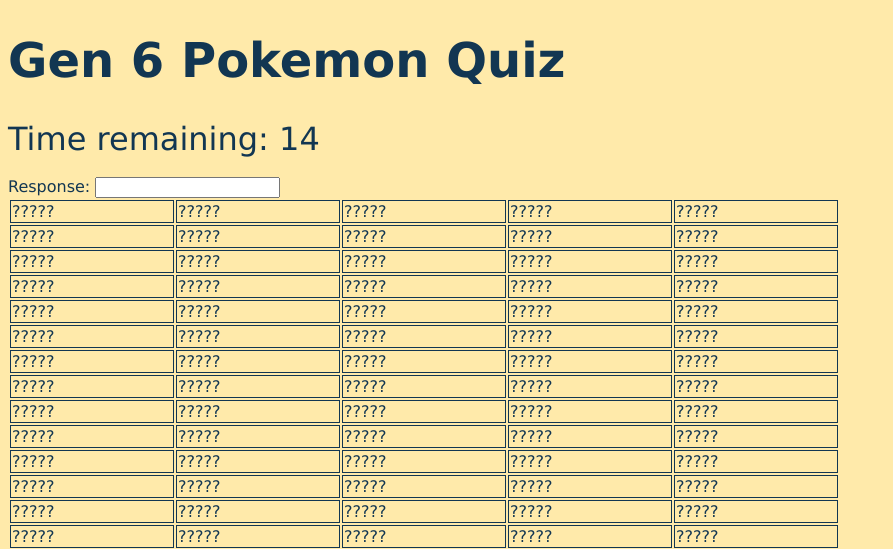
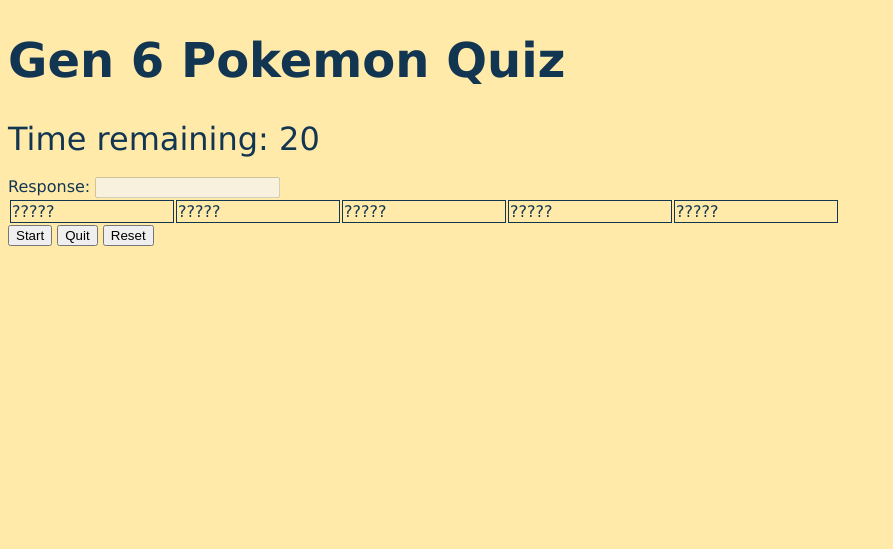
Before and after one commit to oboekevin/Web, a PHP site: page /Lab1/ in a window 1280 px wide. Shown: the top 549 px of the page, without its empty margins (0-893 px from the left). Run offline with PHP 8.4, Linux system fonts and the light colour scheme.

Commit message:
Make progress on quiz game; issue with resetting

```diff
--- a/Lab0/A/index.html
+++ b/Lab0/A/index.html
@@ -18,6 +18,6 @@
 	<img src="http://www.baldwinsmusic.com/tcms/images/FrenchHorn.gif" />
 	<img src="http://ecx.images-amazon.com/images/I/418Xf6%2BAhiL.jpg" />
 	<img src="https://sp.yimg.com/ib/th?id=JN.ioKgqcj%2bcRaULTw7yIsWiQ&pid=15.1&P=0&w=300&h=300" /> <br/>
-	<a href="index.html">Back to course index</a>
+	<a href="../../">Back to course index</a>
 </body>
 </html>
--- a/Lab0/A/stylesheet.css
+++ b/Lab0/A/stylesheet.css
@@ -3,6 +3,6 @@
 	font-weight: bold;
 }
 img {
-	height: 4cm;
-	width: 4cm;
+	height: 16em;
+	width: 20em;
 }
--- a/Lab1/index.html
+++ b/Lab1/index.html
@@ -8,13 +8,23 @@
 	<meta charset="UTF-8">
 	<meta http-equiv="Content-type" content="text/html; charset=UTF-8">
 </head>
-<body onload="make_table(); start_timer();">
-	<h1 id="big_header">Gen 6 Pokemon Quiz</h1>
+<body onload="onload();">
+	<h1 id="top_header">Gen 6 Pokemon Quiz</h1>
 	<span id="timing">Time remaining: <span id="timer">20</span></span> <br/><br/>
-	Response: <input type="text" id="input_box" value="" oninput="input_answer(this.value);" />
+	Response: <input type="text" id="input_box" value="" disabled="disabled" oninput="input_answer(this.value);" />
 	<br/>
 	<table id="pkmn_table">
 
 	</table>
+	<button id="start_button" onclick="start_game();">Start</button>
+	<button id="quit_button" onclick="end_game();">Quit</button>
+	<button id="reset_button" onclick="reset_game();">Reset</button>
 </body>
 </html>
+
+<!--
+	To do:
+	-progress bar
+	-start, quit, reset buttons
+	-clearer win/lose at end
+-->
--- a/Lab1/quiz_game.js
+++ b/Lab1/quiz_game.js
@@ -1,8 +1,8 @@
 var pkmn_list = ['Chespin', 'Quilladin', 'Chesnaught', 'Fennekin', 'Braixen', 'Delphox', 'Froakie', 'Frogadier', 'Greninja', 'Bunnelby', 'Diggersby', 'Fletchling', 'Fletchinder', 'Talonflame', 'Scatterbug', 'Spewpa', 'Vivillon', 'Litleo', 'Pyroar', 'Flabébé', 'Floette', 'Florges', 'Skiddo', 'Gogoat', 'Pancham', 'Pangoro', 'Furfrou', 'Espurr', 'Meowstic', 'Honedge', 'Doublade', 'Aegislash', 'Spritzee', 'Aromatisse', 'Swirlix', 'Slurpuff', 'Inkay', 'Malamar', 'Binacle', 'Barbaracle', 'Skrelp', 'Dragalge', 'Clauncher', 'Clawitzer', 'Helioptile', 'Heliolisk', 'Tyrunt', 'Tyrantrum', 'Amaura', 'Aurorus', 'Sylveon', 'Hawlucha', 'Dedenne', 'Carbink', 'Goomy', 'Sliggoo', 'Goodra', 'Klefki', 'Phantump', 'Trevenant', 'Pumpkaboo', 'Gourgeist', 'Bergmite', 'Avalugg', 'Noibat', 'Noivern', 'Xerneas', 'Yveltal', 'Zygarde', 'Diancie'];
-var ROWS = 14;
+var ROWS = 1; //14;
 var COLS = 5;
 var first_id = 650;
-var last_id = 719;
+var last_id = 654; // 719;
 var num_pokemon = last_id - first_id + 1;
 var count = first_id;
 var number_completed = 0;
@@ -15,6 +15,9 @@
 				document.getElementById("pkmn" + (k + first_id)).innerHTML = (k + first_id) + " - " + pkmn_list[k];
 				number_completed++;
 				document.getElementById("input_box").value = "";
+				if (number_completed == num_pokemon) {
+					end_game();
+				}
 			}
 		}
 	}
@@ -38,10 +41,34 @@
 		var time = parseInt(document.getElementById('timer').innerHTML)
 		if (time == 0) {
 			clearInterval(interval_id);
-			document.getElementById('timing').innerHTML = ('Result: ' + number_completed + " / " + num_pokemon)
-			document.getElementById('input_box').setAttribute('disabled', 'disabled');
+			end_game();
 		} else {
 			document.getElementById('timer').innerHTML = "" + (time - 1)
 		}
 	}, 1000);
 };
+
+function onload() {
+	make_table();
+	document.getElementById('start_button').removeAttribute('disabled');
+}
+
+function start_game() {
+	document.getElementById('input_box').removeAttribute('disabled');
+	document.getElementById('start_button').setAttribute('disabled', 'disabled');
+	start_timer();
+};
+
+function reset_game() {
+	document.getElementById('input_box').removeAttribute('disabled');
+	make_table();
+	start_timer();
+}
+
+function end_game() {
+	message = 'Result: ' + number_completed + " / " + num_pokemon
+	message += " - ";
+	message += (num_pokemon == number_completed) ? "you won!" : "you lost";
+	document.getElementById('timing').innerHTML = message
+	document.getElementById('input_box').setAttribute('disabled', 'disabled');
+}
--- a/stylesheet.css
+++ b/stylesheet.css
@@ -1,6 +1,6 @@
 /* Color palette:
    http://paletton.com/palette.php?uid=70I0u0kllllaFw0g0qFqFg0w0aF#.VfMZsOsWwhc.gmail */
-#big_header {
+#big_header, #top_header {
 	font-size: 300%;
 }
 h1 {
```
